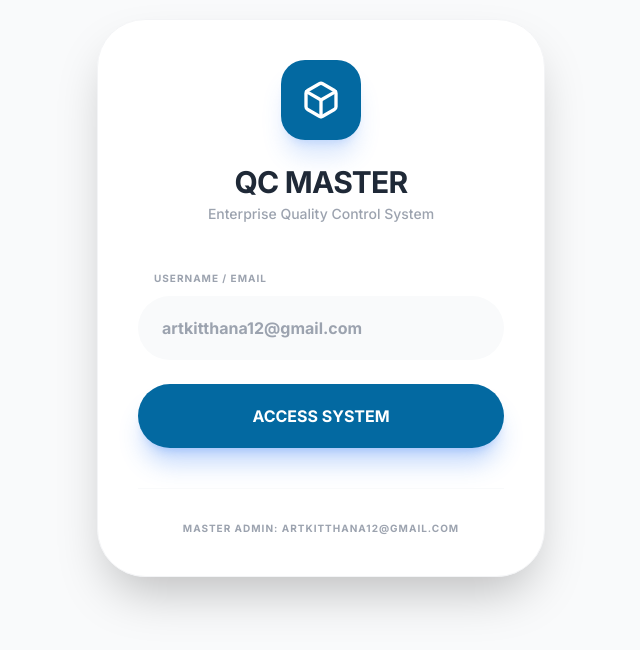
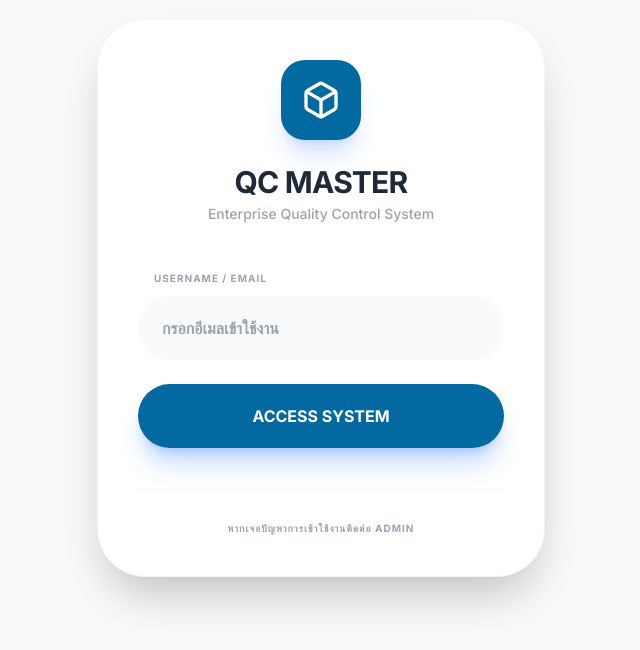
Before and after one commit to webbyart/Pastel-QC-Master, a React (Vite) app: page /#/login in a window 1280 px wide. Shown: the part 102-752 px from the top of the page, without its empty margins (319-959 px from the left). Built offline with nearby package versions, Linux system fonts and the light colour scheme.

Commit message:
feat: Localize login form placeholder and admin contact
Updates the login page to use Thai language for the username placeholder and the admin contact information.

```diff
--- a/pages/Login.tsx
+++ b/pages/Login.tsx
@@ -117,7 +117,7 @@ export const Login: React.FC = () => {
               value={username}
               onChange={(e) => setUsername(e.target.value)}
               className="w-full px-6 py-5 rounded-[2rem] bg-gray-50 dark:bg-gray-900 border-none focus:ring-4 focus:ring-pastel-blueDark/10 dark:text-white font-bold transition-all"
-              placeholder="artkitthana12@gmail.com"
+              placeholder="กรอกอีเมลเข้าใช้งาน"
               disabled={isLoading}
             />
           </div>
@@ -150,7 +150,7 @@ export const Login: React.FC = () => {
         </form>
 
         <div className="mt-10 pt-8 border-t border-gray-50 dark:border-gray-700/50 text-center">
-            <p className="text-[10px] text-gray-400 font-bold uppercase tracking-widest">Master Admin: artkitthana12@gmail.com</p>
+            <p className="text-[10px] text-gray-400 font-bold uppercase tracking-widest">หากเจอปัญหาการเข้าใช้งานติดต่อ ADMIN</p>
         </div>
       </div>
 
```
